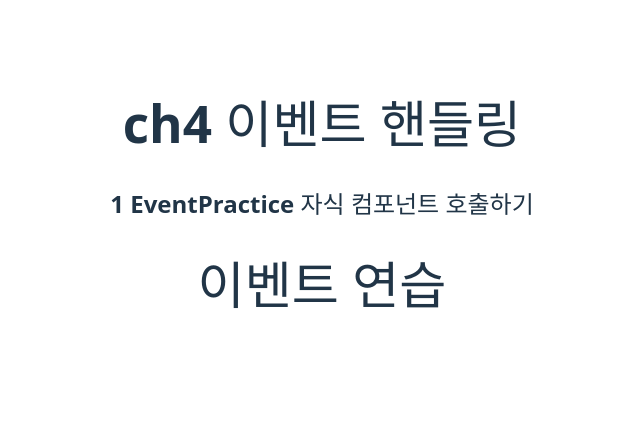
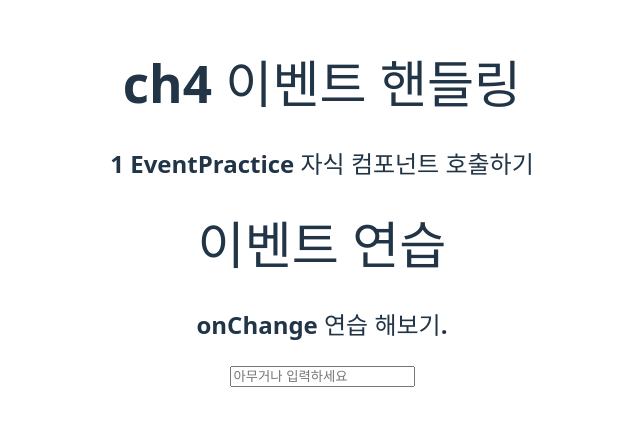
Before and after one commit to reokkamy/React-WorkSpace-k6-0806, a React (Vite) app in the folder ch04-vite-test/: page / in a window 1280 px wide. Shown: the part 196-622 px from the top of the page, without its empty margins (318-958 px from the left). Built offline with nearby package versions, Linux system fonts and the light colour scheme.

Commit message:
7교시, 4장 이벤트 핸들링 작업 준비3 onChange

```diff
--- a/ch04-vite-test/src/component/EventPractice.jsx
+++ b/ch04-vite-test/src/component/EventPractice.jsx
@@ -5,6 +5,15 @@ class EventPractice extends Component {
     return (
       <>
         <h1>이벤트 연습</h1>
+        <h2>onChange 연습 해보기. </h2>
+        <input
+          type="text"
+          name="message"
+          placeholder="아무거나 입력하세요"
+          onChange={(e) => {
+            console.log(e.target.value);
+          }}
+        />
       </>
     );
   }
```
